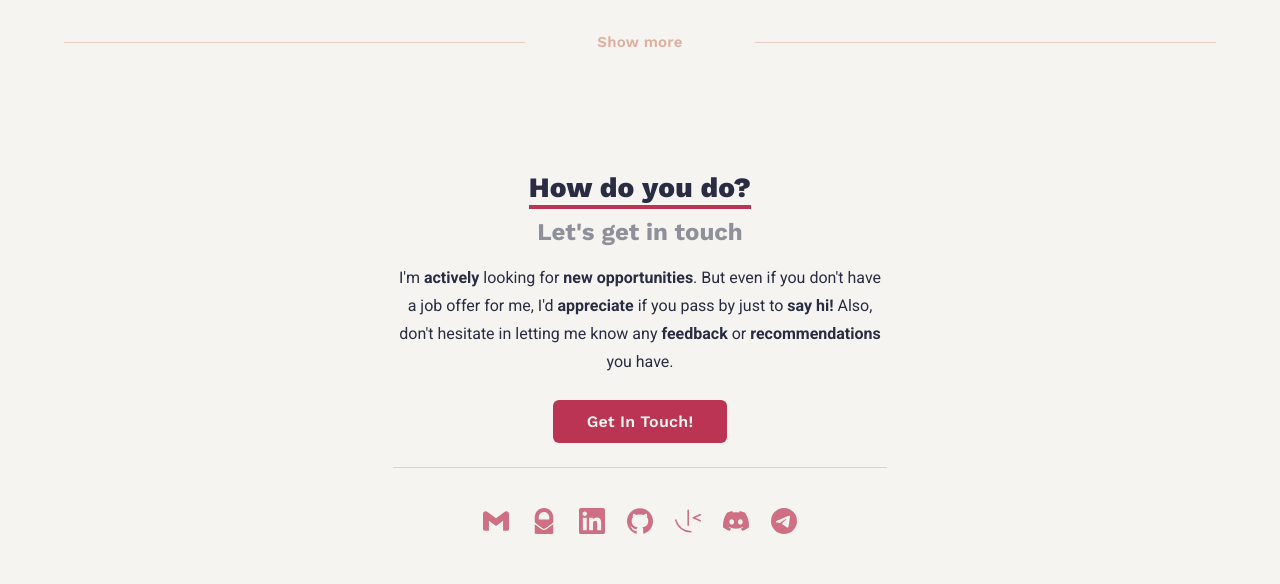
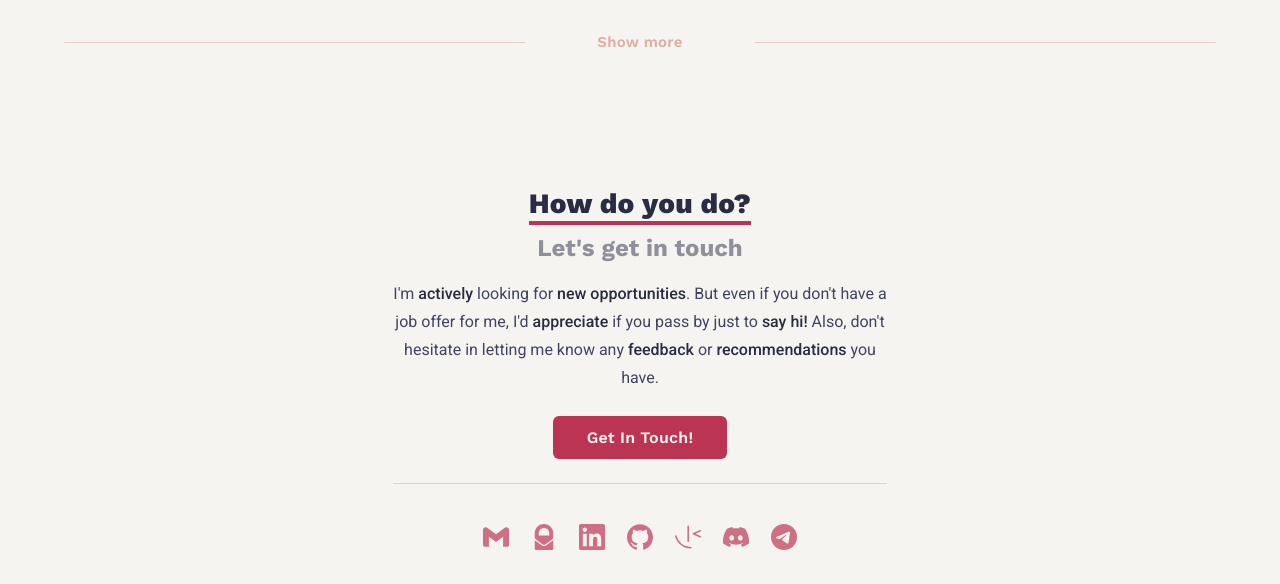
Before and after one commit to rwxdan/rwxdan.dev, a React (Vite) app: page / in a window 1280 px wide. Shown: the part 3060-3644 px from the top of the page. Built offline with nearby package versions, Linux system fonts and the light colour scheme.

Commit message:
Mod
- Use padding's instead of margins
- cta-box now only has margin-bottom instead
  of margin-block
- Use appropiate colors and implement bolding
  strategy.

```diff
--- a/src/components/Connect/connect.css
+++ b/src/components/Connect/connect.css
@@ -2,11 +2,11 @@
   max-width: 1356px;
   margin-inline: auto;
   padding-inline: 4rem;
-  margin-block: 3rem 10rem;
+  padding-block: 4rem 10rem;
 }
 
 .cta-box {
-  margin-block: 2.5rem;
+  margin-bottom: 2.5rem;
   margin-inline: auto;
   text-align: center;
   max-width: fit-content;
@@ -46,7 +46,7 @@
   font-family: var(--ff-sans-body);
   font-size: var(--fs-base);
   font-weight: 400;
-  color: var(--neutral-800);
+  color: var(--neutral-700);
   max-width: 55ch;
   line-height: 1.75rem;
   margin-inline: auto;
@@ -54,7 +54,8 @@
 }
 
 .cta-box .text .bold {
-  font-weight: 700;
+  font-weight: 500;
+  color: var(--neutral-800);
 }
 
 .cta-box .btn {
```
